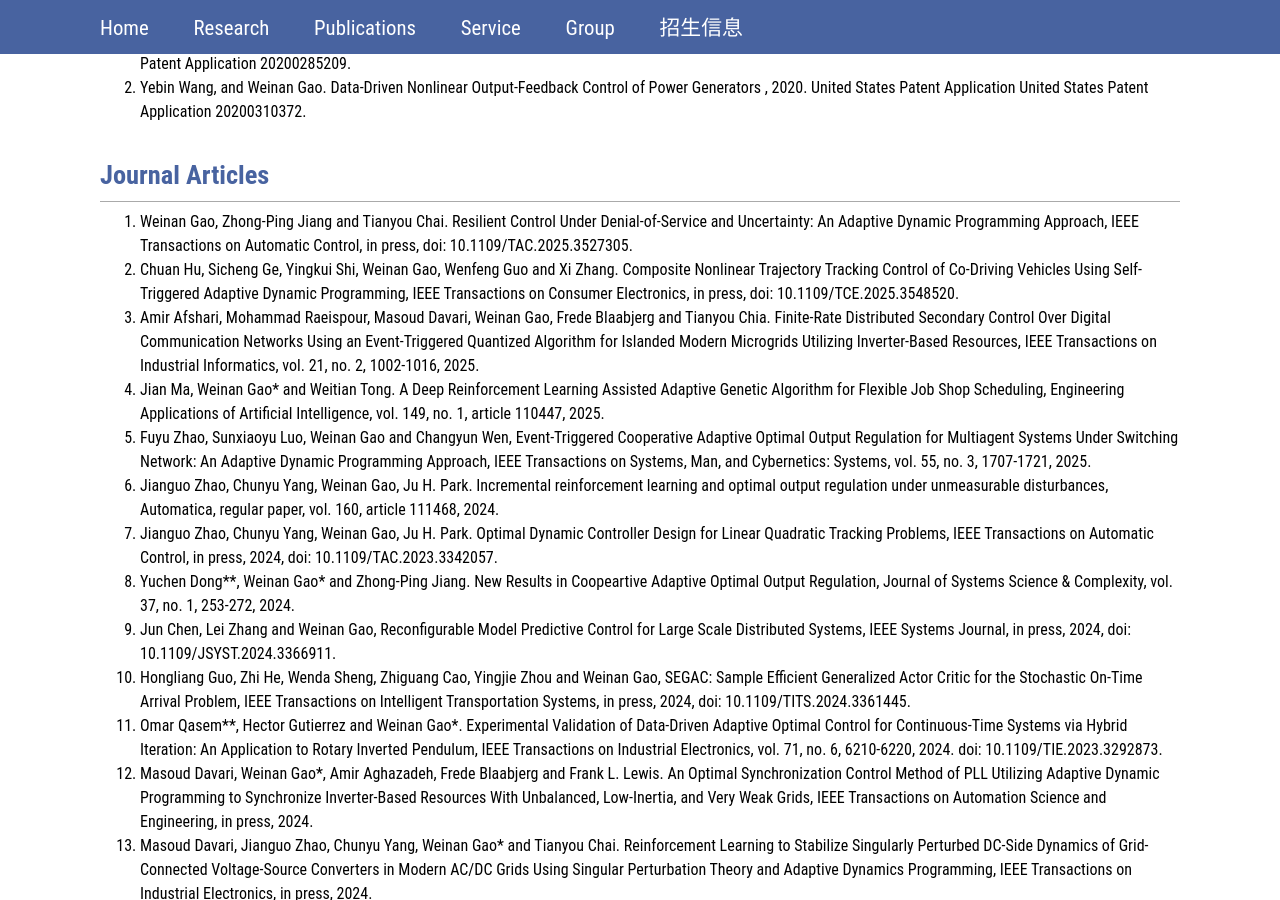
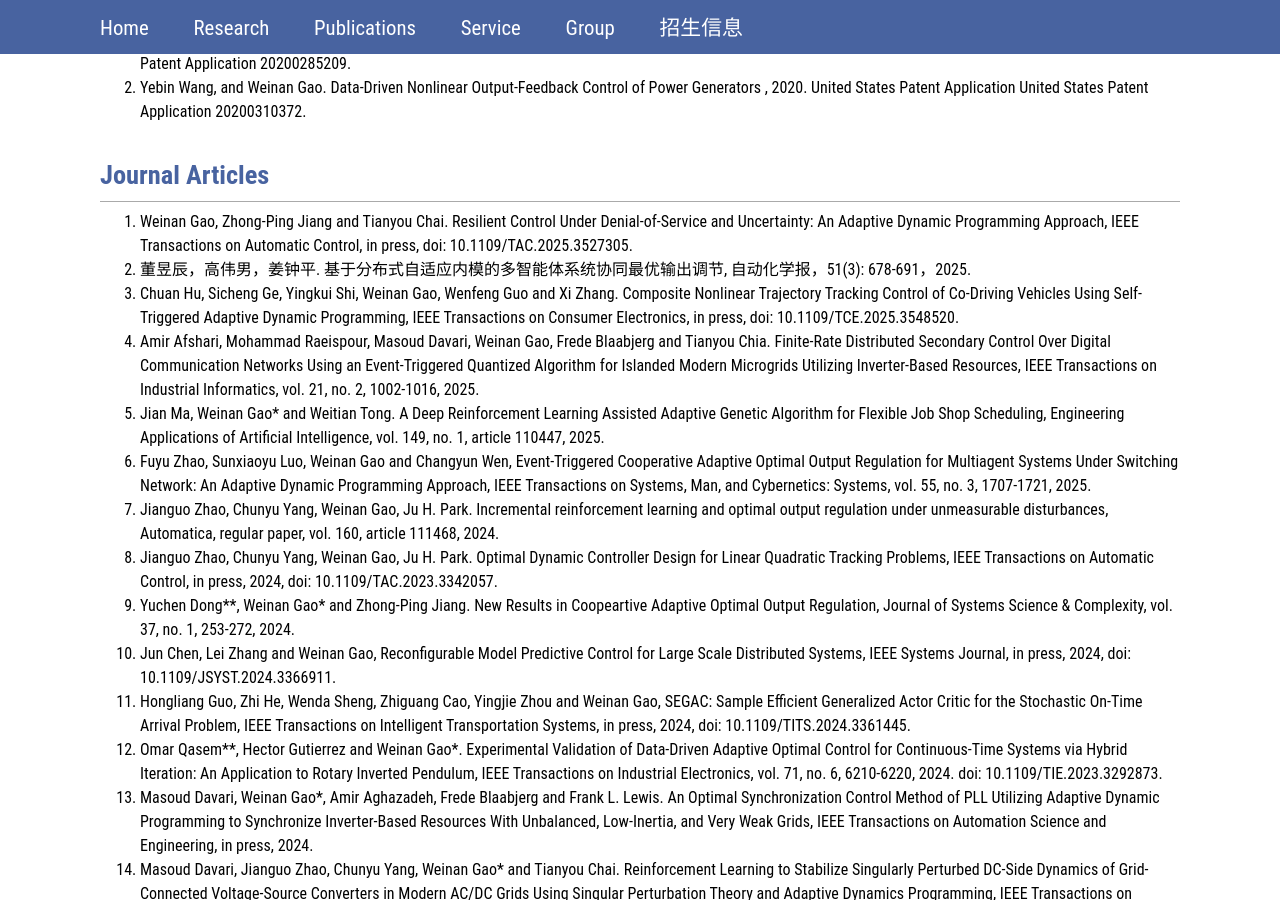
Before and after one commit to WeinanGao/weinangao.github.io, a Jekyll site: the page built from publications.markdown, in a window 1280 px wide and 900 px high, scrolled down 407 px. Built offline with Jekyll 4.4.1, drawn with Linux system fonts in a browser that asks for light colours.

Commit message:
Update publications.markdown

```diff
--- a/publications.markdown
+++ b/publications.markdown
@@ -26,6 +26,8 @@ permalink: /publications/
 <ol>
 
 <li> Weinan Gao, Zhong-Ping Jiang and Tianyou Chai. Resilient Control Under Denial-of-Service and Uncertainty: An Adaptive Dynamic Programming Approach, IEEE Transactions on Automatic Control, in press, doi: 10.1109/TAC.2025.3527305. </li>
+
+<li> 董昱辰，高伟男，姜钟平. 基于分布式自适应内模的多智能体系统协同最优输出调节, 自动化学报，51(3): 678-691，2025. </li>
 
 <li> Chuan Hu, Sicheng Ge, Yingkui Shi, Weinan Gao, Wenfeng Guo and Xi Zhang. Composite Nonlinear Trajectory Tracking Control of Co-Driving Vehicles Using Self-Triggered Adaptive Dynamic Programming, IEEE Transactions on Consumer Electronics, in press, doi: 10.1109/TCE.2025.3548520. </li>
 
```
